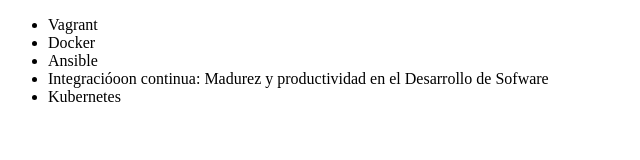
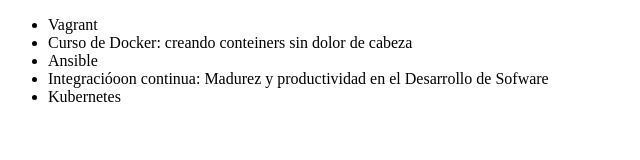
Before and after one commit to gustavogarciai/alura-git, a plain HTML site: page index.html in a window 1280 px wide. Shown: the whole page, without its empty margins (0-640 px from the left). Drawn offline with Linux system fonts and the light colour scheme.

Commit message:
Actualizando nombre del curso del Docker.

```diff
--- a/index.html
+++ b/index.html
@@ -7,7 +7,7 @@
 <body>
      <ul>
          <li> Vagrant </li>
-         <li> Docker </li>
+         <li> Curso de Docker: creando conteiners sin dolor de cabeza </li>
          <li> Ansible </li>
          <li> Integracióoon continua: Madurez y productividad en el Desarrollo de Sofware </li>
          <li>Kubernetes</li>
```
